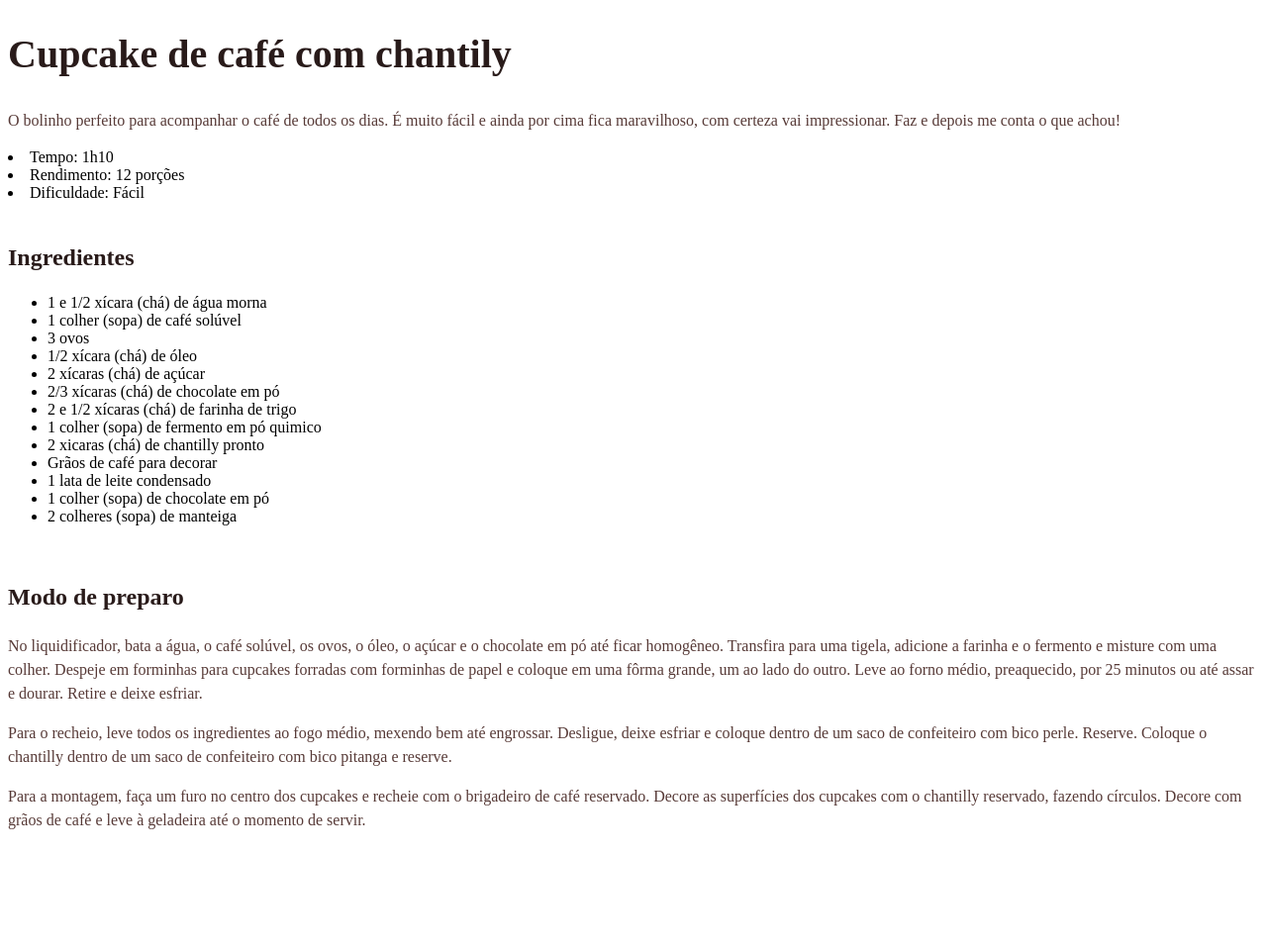
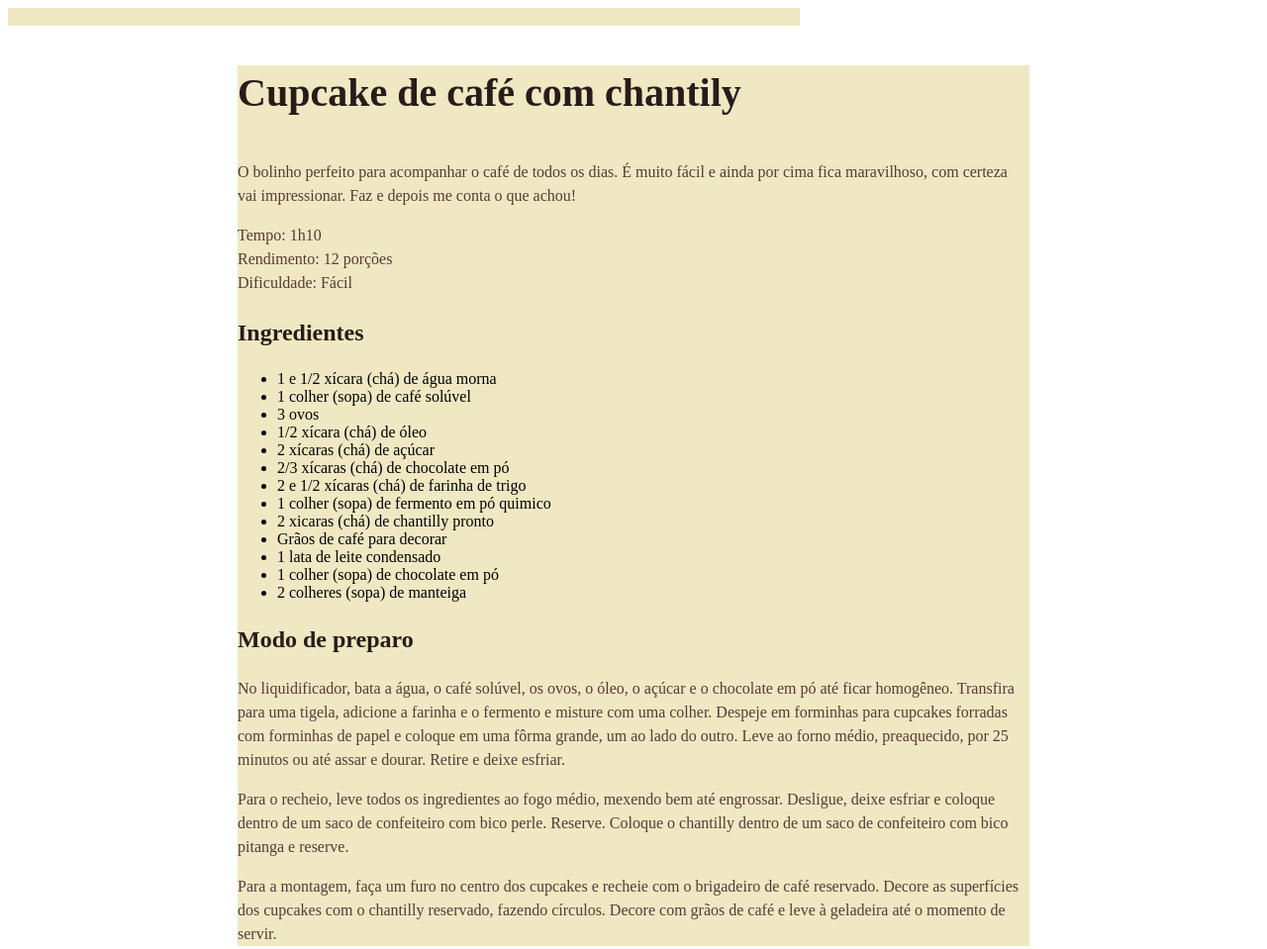
Before and after one commit to VictorBSz/sitereceitas, a plain HTML site: page index.html in a window 1280 px wide. Shown: the whole page at 99% size. Before the commit the page ends 857 px from the top, so only its background shows below. Drawn offline with Linux system fonts and the light colour scheme; a web font is replaced by a local one.

Commit message:
style: changed code format

```diff
--- a/index.html
+++ b/index.html
@@ -1,24 +1,37 @@
 <!DOCTYPE html>
 <html lang="pt-br">
 <head>
+    <link rel="preconnect" href="https://fonts.googleapis.com">
+    <link rel="preconnect" href="https://fonts.gstatic.com" crossorigin>
     <meta charset="UTF-8">
     <meta name="viewport" content="width=device-width, initial-scale=1.0">
     <link rel="stylesheet" href="style.css">
     <title>Página de receita</title>
+    <link href="https://fonts.googleapis.com/css2?family=Alice&display=swap" rel="stylesheet">
 </head>
 <body>
+    <div id="page">
+        <img src="" alt="">
+    </div>
+        <main>
+            <section class="container">
                 <!-- Cabeçalho -->
+                <section class="about">
                     <h1> Cupcake de café com chantily</h1>
                         <p>
-        O bolinho perfeito para acompanhar o café de todos os dias. É muito fácil e ainda por cima fica maravilhoso, com certeza vai impressionar. Faz e depois me conta o que achou!
+                            O bolinho perfeito para acompanhar o café de todos os dias.
+                            É muito fácil e ainda por cima fica maravilhoso, com certeza vai impressionar. Faz e depois me conta o que achou!
                         </p>
-    <li> Tempo: 1h10</li>
-    <li> Rendimento: 12 porções </li>
-    <li> Dificuldade: Fácil</li>
+                        <p> Tempo: 1h10
                         <br>
+                        Rendimento: 12 porções
+                        <br>
+                        Dificuldade: Fácil</p>
+                        </div>
 
                 <!-- Ingredientes -->
-    <h2> Ingredientes</h2>
+                <section class="ingredients">
+                <h2> Ingredientes </h2>
                 <ul>
                     <li> 1 e 1/2 xícara (chá) de água morna</li>
                     <li> 1 colher (sopa) de café solúvel </li>
@@ -34,9 +47,10 @@
                     <li> 1 colher (sopa) de chocolate em pó</li>
                     <li> 2 colheres (sopa) de manteiga </li>
                 </ul>
-    <br>
+                </div>
 
                 <!-- Modo de preparo -->
+                <section class="preparation">
                     <h2> Modo de preparo </h2>
                         <p>
                             No liquidificador, bata a água, o café solúvel, os ovos, o óleo, o açúcar e o chocolate em pó até ficar homogêneo.
@@ -51,6 +65,8 @@
                             Para a montagem, faça um furo no centro dos cupcakes e recheie com o brigadeiro de café reservado.
                             Decore as superfícies dos cupcakes com o chantilly reservado, fazendo círculos. Decore com grãos de café e leve à geladeira até o momento de servir.
                         </p>
-
+                </div>
+            </section>
+        </main>
 </body>
 </html>
```
Lines whose indentation alone changed are shown as unchanged.
